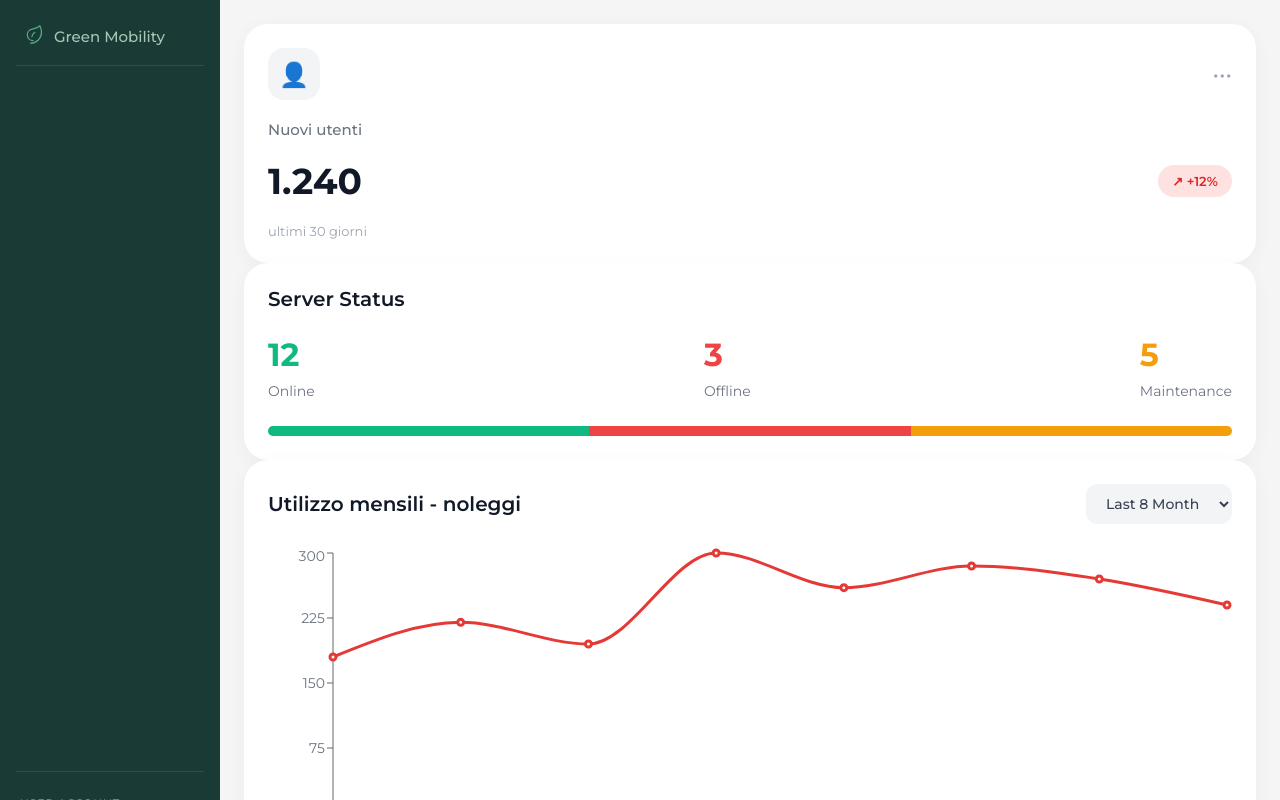
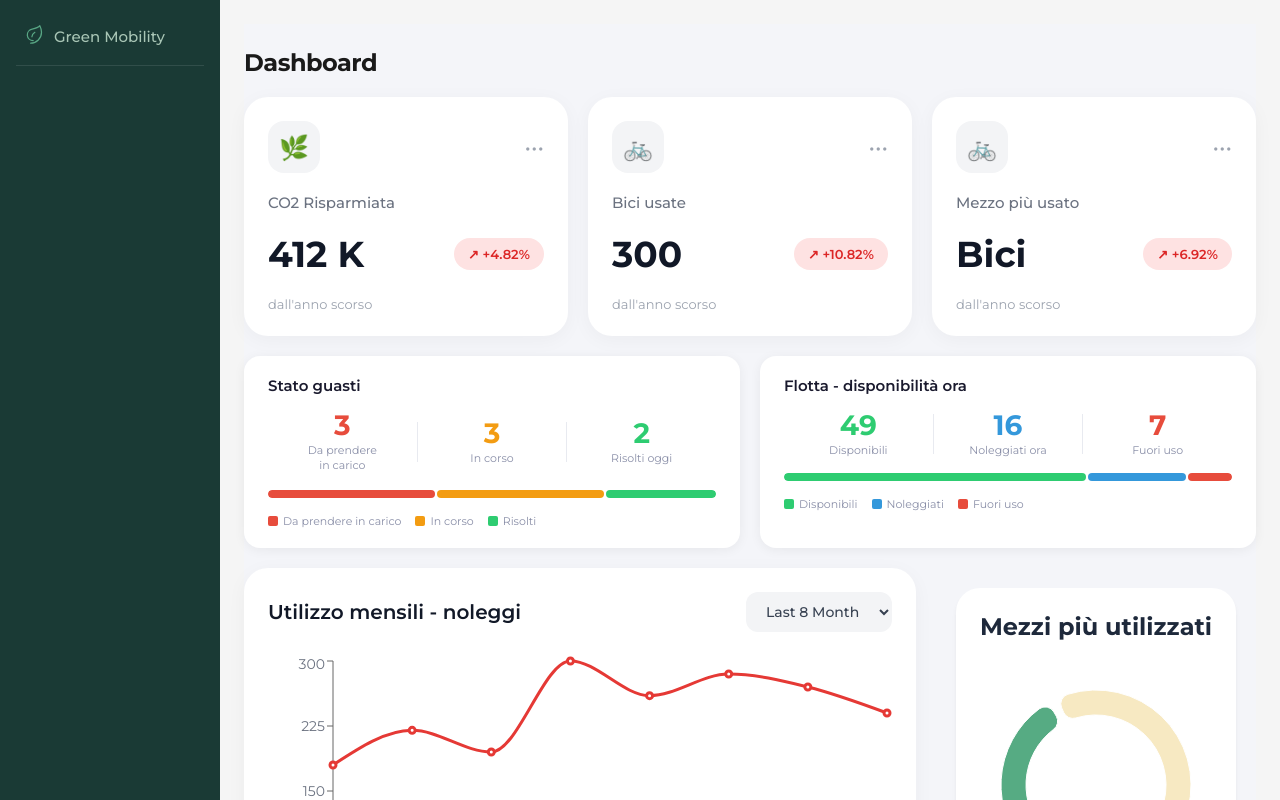
Before and after one commit to GiuliaQuaino/Atelier-Digitale, a React (Vite) app: page /statistiche in a window 1280 px wide. Shown: the top 800 px of the page. Built offline with nearby package versions, Linux system fonts and the light colour scheme.

Commit message:
Ultime revisioni generali della pagina statistiche

```diff
--- a/src/components/RentStatusWidget/RentStatusWidget.jsx
+++ b/src/components/RentStatusWidget/RentStatusWidget.jsx
@@ -3,25 +3,23 @@ import { ArrowUpRight, ArrowDownRight } from 'lucide-react';
 import styles from './RentStatusWidget.module.css';
 
 const data = [
-  { name: 'Disponibili', value: 38.5, color: '#56ab83', trend: 'up', percentage: '38,5%' },
-  { name: 'In Uso', value: 27.0, color: '#f7e9c2', trend: 'down', percentage: '27%' },
-  { name: 'In Carica', value: 20.0, color: '#e7eff4', trend: 'up', percentage: '20%' },
-  { name: 'Fuori Servizio', value: 10.0, color: '#fcd3de', trend: 'down', percentage: '10%' },
+  { name: 'Macchina', value: 38.5, color: '#56ab83', trend: 'up', percentage: '38,5%' },
+  { name: 'Bici', value: 27.0, color: '#f7e9c2', trend: 'down', percentage: '27%' },
+
 ];
 
 const chartData = [
-  { name: 'Disponibili', value: 38.5, color: '#56ab83' },
-  { name: 'In Carica', value: 24.5, color: '#e7eff4' },
-  { name: 'Fuori Servizio', value: 10.0, color: '#fcd3de' },
-  { name: 'In Uso', value: 27.0, color: '#f7e9c2' },
+  { name: 'Macchina', value: 38.5, color: '#56ab83' },
+  { name: 'Bici', value: 24.5, color: '#f7e9c2' },
+
 ];
 
 export default function RentStatusWidget() {
   return (
     <div className={styles.card}>
       <div className={styles.header}>
-        <h2 className={styles.title}>Stato mezzi</h2>
-        <button className={styles.badge}>Oggi</button>
+        <h2 className={styles.title}>Mezzi più utilizzati</h2>
+
       </div>
 
       <div className={styles.chartContainer}>
--- /dev/null
+++ b/src/components/flottawidget/flottawidget.css
@@ -0,0 +1,90 @@
+.flotta-widget {
+  background: #ffffff;
+  border-radius: 16px;
+  padding: 20px 24px;
+  box-shadow: 0 2px 12px rgba(0, 0, 0, 0.06);
+  display: flex;
+  flex-direction: column;
+  gap: 16px;
+}
+
+.flotta-title {
+  font-size: 15px;
+  font-weight: 600;
+  color: #1a1a2e;
+  margin: 0;
+}
+
+.flotta-stats {
+  display: flex;
+  align-items: center;
+}
+
+.flotta-stat {
+  flex: 1;
+  display: flex;
+  flex-direction: column;
+  align-items: center;
+  gap: 4px;
+}
+
+.flotta-num {
+  font-size: 28px;
+  font-weight: 700;
+  line-height: 1;
+}
+
+.flotta-num.green { color: #2ecc71; }
+.flotta-num.blue  { color: #3498db; }
+.flotta-num.red   { color: #e74c3c; }
+
+.flotta-label {
+  font-size: 11px;
+  color: #8a8fa8;
+  text-align: center;
+}
+
+.flotta-divider {
+  width: 1px;
+  height: 40px;
+  background: #e8eaf0;
+}
+
+.flotta-bar {
+  display: flex;
+  height: 8px;
+  border-radius: 99px;
+  overflow: hidden;
+  gap: 2px;
+}
+
+.flotta-bar-segment {
+  height: 100%;
+  border-radius: 99px;
+  transition: width 0.4s ease;
+}
+
+.green-bg { background: #2ecc71; }
+.blue-bg  { background: #3498db; }
+.red-bg   { background: #e74c3c; }
+
+.flotta-legend {
+  display: flex;
+  gap: 14px;
+  flex-wrap: wrap;
+}
+
+.legend-item {
+  display: flex;
+  align-items: center;
+  gap: 5px;
+  font-size: 11px;
+  color: #8a8fa8;
+}
+
+.legend-dot {
+  width: 10px;
+  height: 10px;
+  border-radius: 2px;
+  flex-shrink: 0;
+}
--- /dev/null
+++ b/src/components/flottawidget/flottawidget.jsx
@@ -0,0 +1,67 @@
+import "./flottawidget.css";
+
+const FlottaWidget = () => {
+  const disponibili = 49;
+  const noleggiati = 16;
+  const fuoriUso = 7;
+  const totale = disponibili + noleggiati + fuoriUso;
+
+  const pctDisponibili = Math.round((disponibili / totale) * 100);
+  const pctNoleggiati = Math.round((noleggiati / totale) * 100);
+  const pctFuoriUso = Math.round((fuoriUso / totale) * 100);
+
+  return (
+    <div className="flotta-widget">
+      <h3 className="flotta-title">Flotta - disponibilità ora</h3>
+
+      <div className="flotta-stats">
+        <div className="flotta-stat">
+          <span className="flotta-num green">{disponibili}</span>
+          <span className="flotta-label">Disponibili</span>
+        </div>
+        <div className="flotta-divider" />
+        <div className="flotta-stat">
+          <span className="flotta-num blue">{noleggiati}</span>
+          <span className="flotta-label">Noleggiati ora</span>
+        </div>
+        <div className="flotta-divider" />
+        <div className="flotta-stat">
+          <span className="flotta-num red">{fuoriUso}</span>
+          <span className="flotta-label">Fuori uso</span>
+        </div>
+      </div>
+
+      <div className="flotta-bar">
+        <div
+          className="flotta-bar-segment green-bg"
+          style={{ width: `${pctDisponibili}%` }}
+        />
+        <div
+          className="flotta-bar-segment blue-bg"
+          style={{ width: `${pctNoleggiati}%` }}
+        />
+        <div
+          className="flotta-bar-segment red-bg"
+          style={{ width: `${pctFuoriUso}%` }}
+        />
+      </div>
+
+      <div className="flotta-legend">
+        <span className="legend-item">
+          <span className="legend-dot green-bg" />
+          Disponibili
+        </span>
+        <span className="legend-item">
+          <span className="legend-dot blue-bg" />
+          Noleggiati
+        </span>
+        <span className="legend-item">
+          <span className="legend-dot red-bg" />
+          Fuori uso
+        </span>
+      </div>
+    </div>
+  );
+};
+
+export default FlottaWidget;
--- /dev/null
+++ b/src/components/guastiwidget/guastiwidget.css
@@ -0,0 +1,92 @@
+.guasti-widget {
+  background: #ffffff;
+  border-radius: 16px;
+  padding: 20px 24px;
+  box-shadow: 0 2px 12px rgba(0, 0, 0, 0.06);
+  display: flex;
+  flex-direction: column;
+  gap: 16px;
+}
+
+.guasti-title {
+  font-size: 15px;
+  font-weight: 600;
+  color: #1a1a2e;
+  margin: 0;
+}
+
+.guasti-stats {
+  display: flex;
+  align-items: center;
+  gap: 0;
+}
+
+.guasti-stat {
+  flex: 1;
+  display: flex;
+  flex-direction: column;
+  align-items: center;
+  gap: 4px;
+}
+
+.guasti-num {
+  font-size: 28px;
+  font-weight: 700;
+  line-height: 1;
+}
+
+.guasti-num.red    { color: #e74c3c; }
+.guasti-num.orange { color: #f39c12; }
+.guasti-num.green  { color: #2ecc71; }
+
+.guasti-label {
+  font-size: 11px;
+  color: #8a8fa8;
+  text-align: center;
+  line-height: 1.4;
+}
+
+.guasti-divider {
+  width: 1px;
+  height: 40px;
+  background: #e8eaf0;
+}
+
+.guasti-bar {
+  display: flex;
+  height: 8px;
+  border-radius: 99px;
+  overflow: hidden;
+  gap: 2px;
+}
+
+.guasti-bar-segment {
+  height: 100%;
+  border-radius: 99px;
+  transition: width 0.4s ease;
+}
+
+.red-bg    { background: #e74c3c; }
+.orange-bg { background: #f39c12; }
+.green-bg  { background: #2ecc71; }
+
+.guasti-legend {
+  display: flex;
+  gap: 14px;
+  flex-wrap: wrap;
+}
+
+.legend-item {
+  display: flex;
+  align-items: center;
+  gap: 5px;
+  font-size: 11px;
+  color: #8a8fa8;
+}
+
+.legend-dot {
+  width: 10px;
+  height: 10px;
+  border-radius: 2px;
+  flex-shrink: 0;
+}
--- /dev/null
+++ b/src/components/guastiwidget/guastiwidget.jsx
@@ -0,0 +1,67 @@
+import "./guastiwidget.css";
+
+const GuastiWidget = () => {
+  const daPrendere = 3;
+  const inCorso = 3;
+  const risolti = 2;
+  const totale = daPrendere + inCorso + risolti;
+
+  const pctDaPrendere = Math.round((daPrendere / totale) * 100);
+  const pctInCorso = Math.round((inCorso / totale) * 100);
+  const pctRisolti = Math.round((risolti / totale) * 100);
+
+  return (
+    <div className="guasti-widget">
+      <h3 className="guasti-title">Stato guasti</h3>
+
+      <div className="guasti-stats">
+        <div className="guasti-stat">
+          <span className="guasti-num red">{daPrendere}</span>
+          <span className="guasti-label">Da prendere<br />in carico</span>
+        </div>
+        <div className="guasti-divider" />
+        <div className="guasti-stat">
+          <span className="guasti-num orange">{inCorso}</span>
+          <span className="guasti-label">In corso</span>
+        </div>
+        <div className="guasti-divider" />
+        <div className="guasti-stat">
+          <span className="guasti-num green">{risolti}</span>
+          <span className="guasti-label">Risolti oggi</span>
+        </div>
+      </div>
+
+      <div className="guasti-bar">
+        <div
+          className="guasti-bar-segment red-bg"
+          style={{ width: `${pctDaPrendere}%` }}
+        />
+        <div
+          className="guasti-bar-segment orange-bg"
+          style={{ width: `${pctInCorso}%` }}
+        />
+        <div
+          className="guasti-bar-segment green-bg"
+          style={{ width: `${pctRisolti}%` }}
+        />
+      </div>
+
+      <div className="guasti-legend">
+        <span className="legend-item">
+          <span className="legend-dot red-bg" />
+          Da prendere in carico
+        </span>
+        <span className="legend-item">
+          <span className="legend-dot orange-bg" />
+          In corso
+        </span>
+        <span className="legend-item">
+          <span className="legend-dot green-bg" />
+          Risolti
+        </span>
+      </div>
+    </div>
+  );
+};
+
+export default GuastiWidget;
--- a/src/components/segnalazioni/segnalazioni.jsx
+++ b/src/components/segnalazioni/segnalazioni.jsx
@@ -1,7 +1,7 @@
 import { useState, Fragment } from 'react';
 import './segnalazioni.css';
 
-//dati harcoded
+
 const segnalazioniData = [
   {
     id: 1,
--- /dev/null
+++ b/src/pages/statistiche.css
@@ -0,0 +1,63 @@
+.statistiche-page {
+
+  display: flex;
+  flex-direction: column;
+  gap: 20px;
+  background: #f4f5f9;
+  min-height: 100vh;
+}
+
+.statistiche-title {
+font-size: 24px;
+    font-weight: 700;
+    color: #1a1a1a;
+    margin-top: 24px;
+    letter-spacing: -0.5px;
+}
+
+/* 3 colonne uguali — BoxCard in cima */
+.grid-3 {
+  display: grid;
+  grid-template-columns: repeat(3, 1fr);
+  gap: 20px;
+}
+
+/* 2 colonne uguali — Guasti e Flotta */
+.grid-2 {
+  display: grid;
+  grid-template-columns: repeat(2, 1fr);
+  gap: 20px;
+}
+
+/* Grafico largo + RentStatus più stretto */
+.grid-chart {
+  display: grid;
+  grid-template-columns: 1fr 320px;
+  gap: 20px;
+}
+
+/* Tablet */
+@media (max-width: 1024px) {
+  .grid-3 {
+    grid-template-columns: repeat(2, 1fr);
+  }
+  .grid-chart {
+    grid-template-columns: 1fr;
+  }
+}
+
+/* Mobile */
+@media (max-width: 640px) {
+  .statistiche-page {
+    padding: 16px;
+  }
+  .grid-3,
+  .grid-2,
+  .grid-chart {
+    grid-template-columns: 1fr;
+  }
+}
+
+._card_1nbmw_1{
+    margin: 0px !important;
+}
--- a/src/pages/statistiche.jsx
+++ b/src/pages/statistiche.jsx
@@ -1,46 +1,54 @@
 import StatCard from '../components/statistichecard/statcard';
+import ChartCart from '../components/chartcard/chartcard';
+import GuastiWidget from '../components/guastiwidget/GuastiWidget';
+import FlottaWidget from '../components/flottawidget/FlottaWidget';
+import RentStatusWidget from '../components/RentStatusWidget/RentStatusWidget';
 
-import StatusBox from '../components/boxcard/boxcard';
-
-import ChartCart from '../components/chartcard/chartcard';
-
+import './statistiche.css';
 
 export default function Statistiche() {
   return (
-    <div>
-      <StatCard
-        icon="👤"
-        title="Nuovi utenti"
-        value="1.240"
-        percentage="+12%"
-        subtitle="ultimi 30 giorni"
-      />
+    <div className="statistiche-page">
+      <h1 className="statistiche-title">Dashboard</h1>
 
-      <StatusBox
-        title="Server Status"
-        items={[
-          {
-            value: 12,
-            label: "Online",
-            color: "green",
-          },
+      {/* RIGA 1 — Statistiche */}
+      <div className="grid-3">
+        <StatCard
+          icon="🌿"
+          title="CO2 Risparmiata"
+          value="412 K"
+          percentage="+4.82%"
+          subtitle="dall'anno scorso"
+        />
 
-          {
-            value: 3,
-            label: "Offline",
-            color: "red",
-          },
+        <StatCard
+          icon="🚲"
+          title="Bici usate"
+          value="300"
+          percentage="+10.82%"
+          subtitle="dall'anno scorso"
+        />
 
-          {
-            value: 5,
-            label: "Maintenance",
-            color: "orange",
-          },
-        ]}
-      />
+        <StatCard
+          icon="🚲"
+          title="Mezzo più usato"
+          value="Bici"
+          percentage="+6.92%"
+          subtitle="dall'anno scorso"
+        />
+      </div>
 
-      <ChartCart/>
+      {/* RIGA 2 — Guasti + Flotta */}
+      <div className="grid-2">
+        <GuastiWidget />
+        <FlottaWidget />
+      </div>
 
+      {/* RIGA 3 — Grafico + Rent Status */}
+      <div className="grid-chart">
+        <ChartCart />
+        <RentStatusWidget />
+      </div>
     </div>
   );
 }
```
Also changed, not shown: src/components/boxcard/boxcard.css (+5 -6 lines), src/components/chartcard/chartcard.css (+4 -4 lines), src/components/statistichecard/statcard.css (+7 -8 lines).
